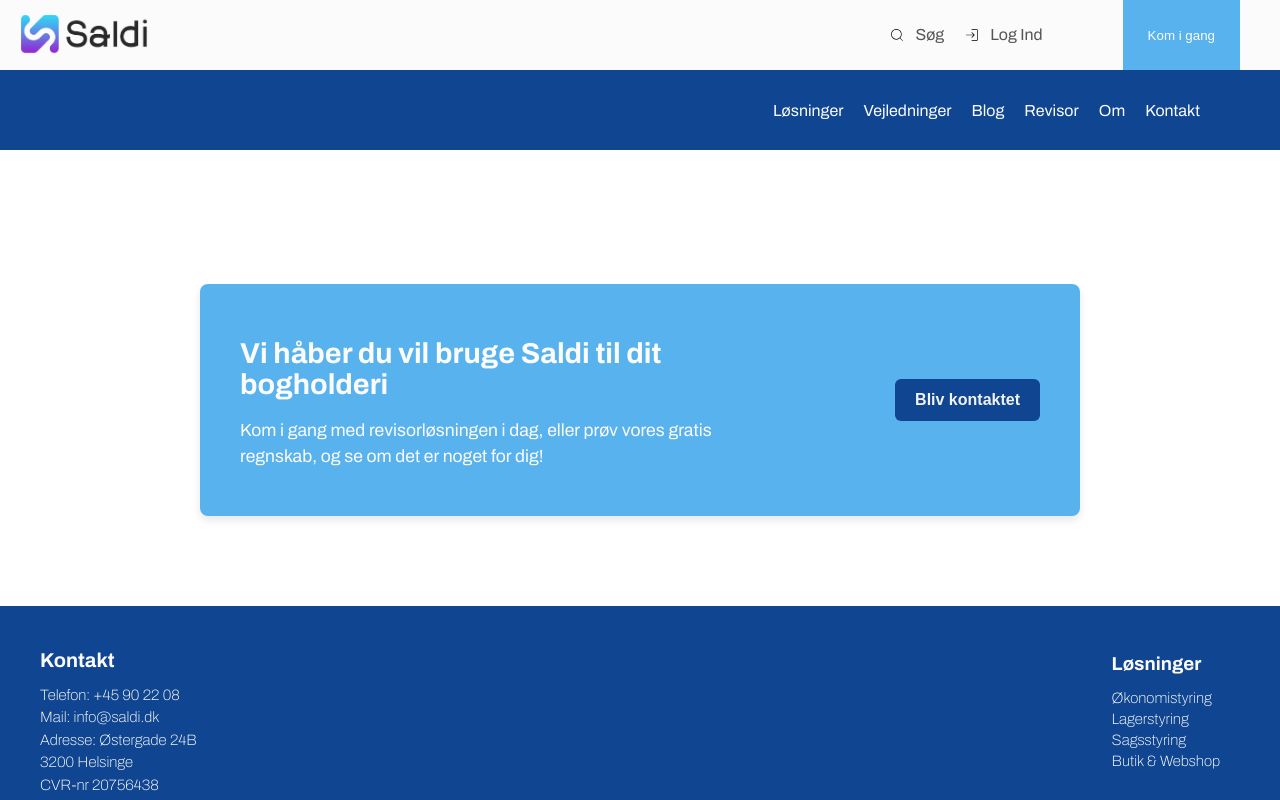
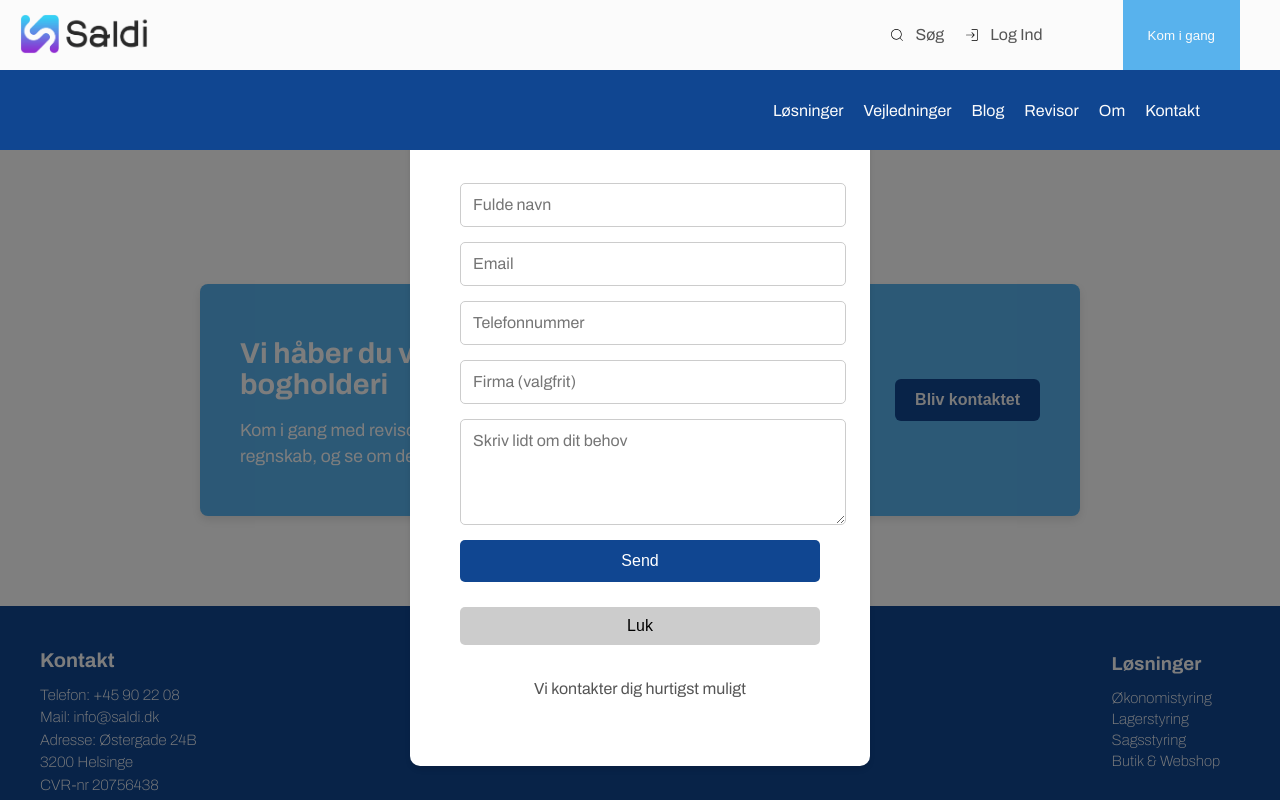
Before and after one commit to Qlaramedbindestreg/saldi-dev, a React (Vite) app: page /Revisor in a window 1280 px wide. Both pictures are taken after a click on the button "Bliv kontaktet". Shown: the part 2947-3747 px from the top of the page. Built offline with nearby package versions, Linux system fonts and the light colour scheme; a web font is replaced by a local one.

Commit message:
feat: add contact form with email submission functionality and popup display

```diff
--- a/src/pages/Revisor/Revisor.jsx
+++ b/src/pages/Revisor/Revisor.jsx
@@ -3,9 +3,40 @@
 import regnskab from "../../assets/regnskab.png";
 import bogholder from "../../assets/bogholderi.jpg";
 import { FaBoxOpen, FaDatabase, FaCalculator, FaCheckCircle, FaGlobe, FaShieldAlt, FaChartBar, FaHeadset   } from "react-icons/fa";
+import React, { useState } from 'react';
 
 
 export default function Revisor() {
+
+
+  const [showPopup, setShowPopup] = useState(false);
+  const [formData, setFormData] = useState({
+    name: '',
+    email: '',
+    phone: '',
+    company: '',
+    message: ''
+  });
+
+
+  const handleInputChange = (e) => {
+    const { name, value } = e.target;
+    setFormData(prevState => ({
+      ...prevState,
+      [name]: value
+    }));
+  };
+
+
+  const handleSubmit = (e) => {
+    e.preventDefault();
+    const { name, email, phone, company, message } = formData;
+    const mailtoLink = `mailto:info@saldi.dk?subject=Kontaktforespørgsel&body=Navn: ${name}%0AEmail: ${email}%0ATlf. nummer: ${phone}%0AFirma: ${company}%0A%0AMeddelelse: ${message}`;
+    window.location.href = mailtoLink;
+    setShowPopup(false);
+  };
+
+
     return (
         <div className="revisor-container">
 
@@ -107,10 +138,68 @@
             <h1>Vi håber du vil bruge Saldi til dit bogholderi</h1>
             <p>Kom i gang med revisorløsningen i dag, eller prøv vores gratis regnskab, og se om det er noget for dig!</p>
           </div>
-        <button className="kontakt-button">Bliv kontaktet</button>
+          <button className="kontakt-button" onClick={() => setShowPopup(true)}>
+            Bliv kontaktet
+          </button>
         </div>
       </section>
 
+
+
+      {showPopup && (
+        <div className="popup-overlay">
+          <div className="popup-content">
+            <h3 className="form-h1">Kontakt</h3>
+            <p className="form-h1">Udfyld formularen og tryk "send"</p>
+            <form onSubmit={handleSubmit}>
+              <input
+                type="text"
+                name="name"
+                placeholder="Fulde navn"
+                value={formData.name}
+                onChange={handleInputChange}
+                required
+              />
+              <input
+                type="email"
+                name="email"
+                placeholder="Email"
+                value={formData.email}
+                onChange={handleInputChange}
+                required
+              />
+              <input
+                type="text"
+                name="phone"
+                placeholder="Telefonnummer"
+                value={formData.phone}
+                onChange={handleInputChange}
+                required
+              />
+              <input
+                type="text"
+                name="company"
+                placeholder="Firma (valgfrit)"
+                value={formData.company}
+                onChange={handleInputChange}
+              />
+              <textarea
+                name="message"
+                placeholder="Skriv lidt om dit behov"
+                value={formData.message}
+                onChange={handleInputChange}
+                required
+              />
+              <button type="submit">Send</button>
+              <button type="button" className="close-button" onClick={() => setShowPopup(false)}>
+                Luk
+              </button>
+              <p>Vi kontakter dig hurtigst muligt</p>
+            </form>
           </div>
+        </div>
+      )}
+      </div>
+
     );
 };
```
Lines whose indentation alone changed are shown as unchanged.
